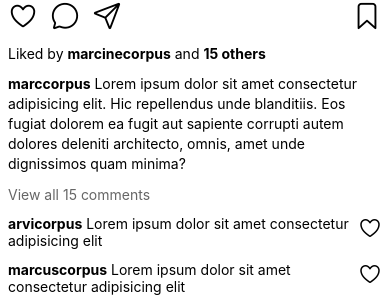
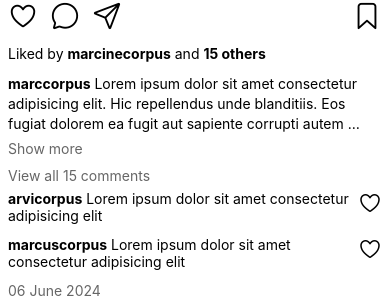
Before and after one commit to marccorpus/React-Native-Instagram-Clone, a React Native app: screen / in a window 390 px wide. Shown: the part 470-778 px from the top of the page. Built offline with nearby package versions, Linux system fonts and the light colour scheme.

Commit message:
State for post like, comment like, and post description

```diff
--- /dev/null
+++ b/src/components/ButtonText/ButtonText.tsx
@@ -0,0 +1,19 @@
+import {StyleProp, ViewStyle, Pressable, Text} from 'react-native';
+
+import styles from './styles';
+
+interface ButtonTextProps {
+  containerStyle?: StyleProp<ViewStyle>;
+  text: string;
+  onPress: () => void;
+}
+
+const ButtonText = ({containerStyle, text, onPress}: ButtonTextProps) => {
+  return (
+    <Pressable style={containerStyle} onPress={onPress}>
+      <Text style={styles.text}>{text}</Text>
+    </Pressable>
+  );
+};
+
+export default ButtonText;
--- /dev/null
+++ b/src/components/ButtonText/index.ts
@@ -0,0 +1 @@
+export {default} from './ButtonText';
--- /dev/null
+++ b/src/components/ButtonText/styles.ts
@@ -0,0 +1,11 @@
+import {StyleSheet} from 'react-native';
+
+import colors from '../../themes/colors';
+
+const styles = StyleSheet.create({
+  text: {
+    color: colors.gray,
+  },
+});
+
+export default styles;
--- a/src/components/Comment/Comment.tsx
+++ b/src/components/Comment/Comment.tsx
@@ -1,4 +1,5 @@
-import {View, Text} from 'react-native';
+import {useState} from 'react';
+import {View, Text, Pressable} from 'react-native';
 import Ionicons from 'react-native-vector-icons/Ionicons';
 
 import UserName from '../UserName';
@@ -12,6 +13,12 @@ interface CommentProps {
 }
 
 const Comment = ({comment}: CommentProps) => {
+  const [isLiked, setIsLiked] = useState(false);
+
+  const toggleIsLiked = () => {
+    setIsLiked(v => !v);
+  };
+
   return (
     <View style={styles.container}>
       <Text style={styles.description}>
@@ -19,7 +26,12 @@ const Comment = ({comment}: CommentProps) => {
         {comment.comment}
       </Text>
 
-      <Ionicons style={styles.heartIcon} name="heart-outline" />
+      <Pressable onPress={toggleIsLiked}>
+        <Ionicons
+          style={[styles.heartIcon, isLiked && styles.isLiked]}
+          name={isLiked ? 'heart-sharp' : 'heart-outline'}
+        />
+      </Pressable>
     </View>
   );
 };
--- a/src/components/Comment/styles.ts
+++ b/src/components/Comment/styles.ts
@@ -19,6 +19,9 @@ const styles = StyleSheet.create({
     color: colors.black,
     fontSize: fonts.size.xl,
   },
+  isLiked: {
+    color: colors.red,
+  },
 });
 
 export default styles;
--- a/src/components/FeedPost/FeedPost.tsx
+++ b/src/components/FeedPost/FeedPost.tsx
@@ -1,9 +1,12 @@
-import {View, Text, Image} from 'react-native';
+import {useState} from 'react';
+import {View, Text, Image, Pressable} from 'react-native';
 import Ionicons from 'react-native-vector-icons/Ionicons';
 
 import UserAvatar from '../UserAvatar';
 import UserName from '../UserName';
 import Comment from '../Comment';
+import ButtonText from '../ButtonText';
+import DoublePressable from '../DoublePressable';
 
 import styles from './styles';
 
@@ -14,6 +17,12 @@ interface FeedPostProps {
 }
 
 const FeedPost = ({post}: FeedPostProps) => {
+  const [isLiked, setIsLiked] = useState(false);
+  const [isDescriptionExpanded, setIsDescriptionExpanded] = useState(false);
+
+  const toggleIsLiked = () => setIsLiked(v => !v);
+  const toggleDescriptionExpanded = () => setIsDescriptionExpanded(v => !v);
+
   return (
     <>
       <View style={styles.header}>
@@ -22,11 +31,18 @@ const FeedPost = ({post}: FeedPostProps) => {
         <Ionicons style={styles.moreIcon} name="ellipsis-horizontal" />
       </View>
 
-      <Image style={styles.postImage} source={{uri: post.image}} />
+      <DoublePressable onDoublePress={toggleIsLiked}>
+        <Image style={styles.postImage} source={{uri: post.image}} />
+      </DoublePressable>
 
       <View style={styles.footer}>
         <View style={[styles.actionsContainer, styles.row]}>
-          <Ionicons style={styles.actionIcon} name="heart-outline" />
+          <Pressable onPress={toggleIsLiked}>
+            <Ionicons
+              style={[styles.actionIcon, isLiked && styles.isLiked]}
+              name={isLiked ? 'heart-sharp' : 'heart-outline'}
+            />
+          </Pressable>
           <Ionicons style={styles.actionIcon} name="chatbubble-outline" />
           <Ionicons style={styles.actionIcon} name="paper-plane-outline" />
           <Ionicons
@@ -40,15 +56,23 @@ const FeedPost = ({post}: FeedPostProps) => {
           and <Text style={styles.bold}>{post.nofLikes} others</Text>
         </Text>
 
-        <Text style={[styles.description, styles.row]}>
+        <Text
+          style={[styles.description, styles.row]}
+          numberOfLines={isDescriptionExpanded ? 0 : 3}>
           <UserName textStyle={styles.userName} name={post.user.username} />{' '}
           {post.description}
         </Text>
+        <ButtonText
+          text={`Show ${isDescriptionExpanded ? 'less' : 'more'}`}
+          onPress={toggleDescriptionExpanded}
+        />
 
         {post.nofLikes > 0 && (
-          <Text style={[styles.viewAllComments, styles.row]}>
-            View all {post.nofLikes} comments
-          </Text>
+          <ButtonText
+            containerStyle={styles.viewAllComments}
+            text={`View all ${post.nofLikes} comments`}
+            onPress={() => {}}
+          />
         )}
 
         {post.comments.map(comment => (
--- a/src/components/FeedPost/styles.ts
+++ b/src/components/FeedPost/styles.ts
@@ -45,6 +45,9 @@ const styles = StyleSheet.create({
   bookmarkIcon: {
     marginLeft: 'auto',
   },
+  isLiked: {
+    color: colors.red,
+  },
   likes: {
     color: colors.black,
   },
@@ -53,7 +56,7 @@ const styles = StyleSheet.create({
     lineHeight: 20,
   },
   viewAllComments: {
-    color: colors.gray,
+    marginTop: 10,
   },
   createdAt: {
     color: colors.gray,
--- a/src/themes/colors.ts
+++ b/src/themes/colors.ts
@@ -5,4 +5,5 @@ export default {
   white: '#ffffff',
   gray: '#666666',
   lightGray: '#cccccc',
+  red: '#ed4956',
 };
```
